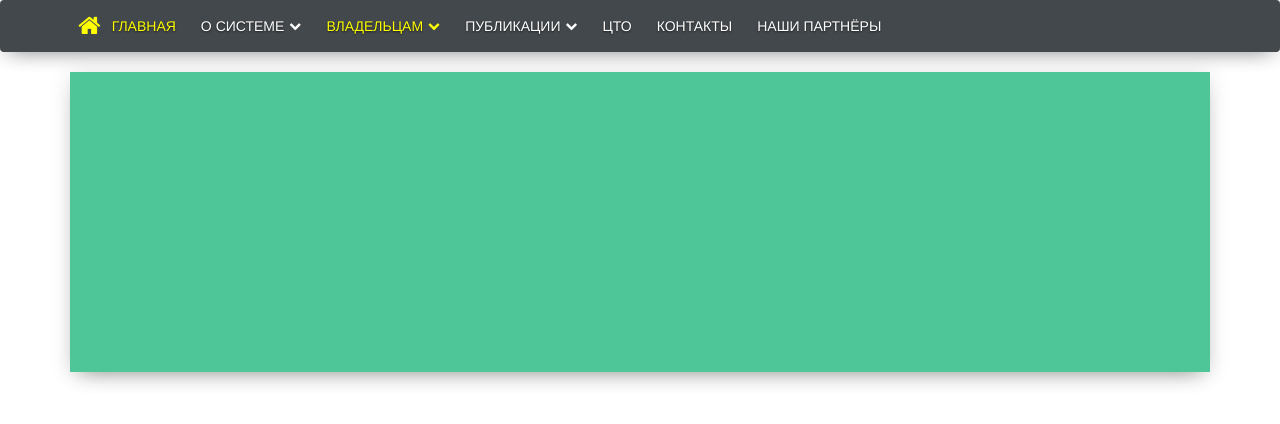
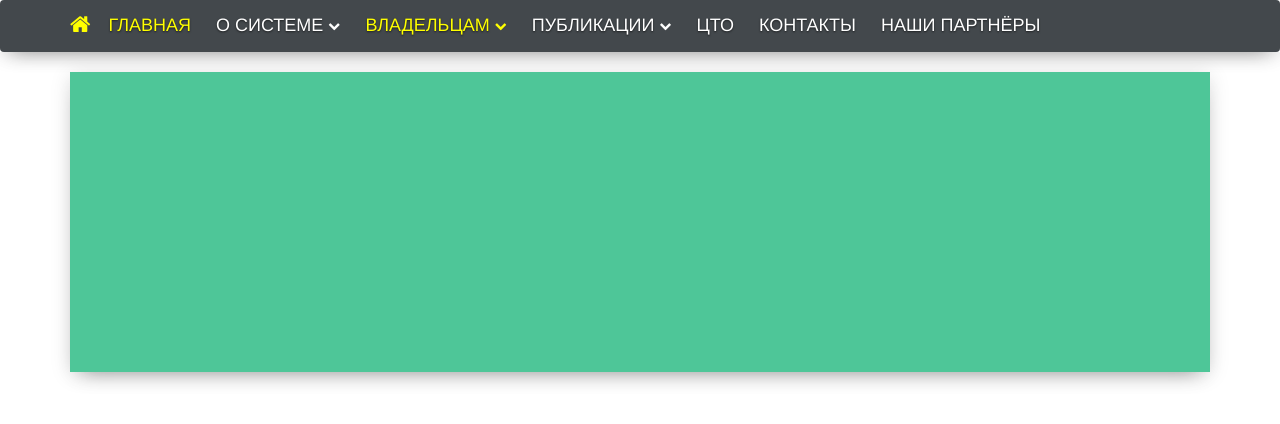
Before and after one commit to dimavz/dev_proj, a website with bundled scripts: page src/index.html in a window 1280 px wide. Built offline with nearby package versions, Linux system fonts and the light colour scheme.

Commit message:
настроена адаптация верхнего меню

```diff
--- a/src/index.html
+++ b/src/index.html
@@ -31,6 +31,9 @@
 <header id="header">
     <nav class="navbar">
         <div class="container">
+            <div class="menu_icon visible-xs-block">
+                <i class="fa fa-bars" aria-hidden="true"></i>
+            </div>
             <div class="wrapper_nav hidden-xs">
                 <div class="home_icon">
                     <a class="active" href="/">
--- a/src/scss/nav.scss
+++ b/src/scss/nav.scss
@@ -12,19 +12,47 @@
       color: $yellow;
     }
 
+    .menu_icon{
+      display: flex;
+      align-items: center;
+      justify-content: flex-start;
+      padding: 10px;
+      cursor: pointer;
+
+      i{
+        font-size: 24px;
+        color: $white;
+        padding: 5px;
+        //border: 1px solid $white;
+        background-color: lighten($grey,15%);
+        @include shadow_block
+      }
+    }
+
     .wrapper_nav {
       display: flex;
       align-items: center;
       height: 50px;
 
       .home_icon {
-        height: 40px;
-        width: 40px;
+        height: 100%;
+        //width: 40px;
         color: $white;
-        font-size: 24px;
+        font-size: 22px;
         display: flex;
         align-items: center;
         justify-content: center;
+        padding-bottom: 2px;
+        @include devices-max-width-1200px{
+          font-size: 20px;
+          //height: 35px;
+          //width: 35px;
+        }
+        @include devices-max-width-992px{
+          font-size: 18px;
+          //height: 30px;
+          //width: 30px;
+        }
 
         a {
           color: $white;
@@ -41,16 +69,31 @@
         }
       }
       > ul {
+        height: 100%;
         @include clear-list;
         display: flex;
         align-items: center;
-        height: 40px;
+        padding-left: 15px;
+        @include devices-max-width-1200px{
+          padding-left: 10px;
+        }
+        @include devices-max-width-992px{
+          padding-left: 5px;
+        }
+        //height: 40px;
         width: 100%;
 
         > li {
           padding-right: 25px;
           text-transform: uppercase;
           color: $white;
+          display: flex;
+          @include devices-max-width-1200px{
+            padding-right: 15px;
+          }
+          @include devices-max-width-992px{
+            padding-right: 10px;
+          }
 
           &:first-child {
             padding-left: 3px;
@@ -59,9 +102,13 @@
           a {
             color: $white;
             text-decoration: none;
+            font-size:18px;
             @include shadow_text;
             @include devices-max-width-1200px{
               font-size:14px;
+            }
+            @include devices-max-width-992px{
+              font-size:12px;
             }
 
             &:hover, &.active {
@@ -79,19 +126,17 @@
             align-items: center;
             position: relative;
 
-            //&:last-child {
-            //  background-color: $orange;
-            //
-            //  &:hover {
-            //    li.dropdown ul {
-            //      display: none;
-            //    }
-            //  }
-            //}
-
             span {
+              font-size:18px;
               @include shadow_text;
               cursor: pointer;
+
+              @include devices-max-width-1200px{
+                font-size:14px;
+              }
+              @include devices-max-width-992px{
+                font-size:12px;
+              }
 
               &:hover {
                 color: $yellow;
@@ -101,6 +146,12 @@
             i {
               padding-left: 5px;
               font-size: 12px;
+              @include devices-max-width-1200px{
+                font-size: 10px;
+              }
+              @include devices-max-width-992px{
+                font-size: 8px;
+              }
             }
 
             &:hover {
```
Also changed, not shown: src/css/main.css.
